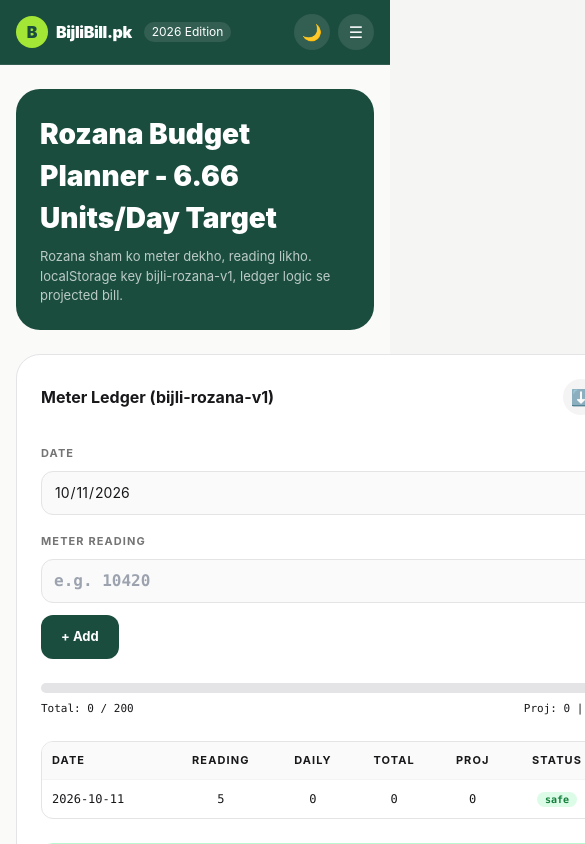
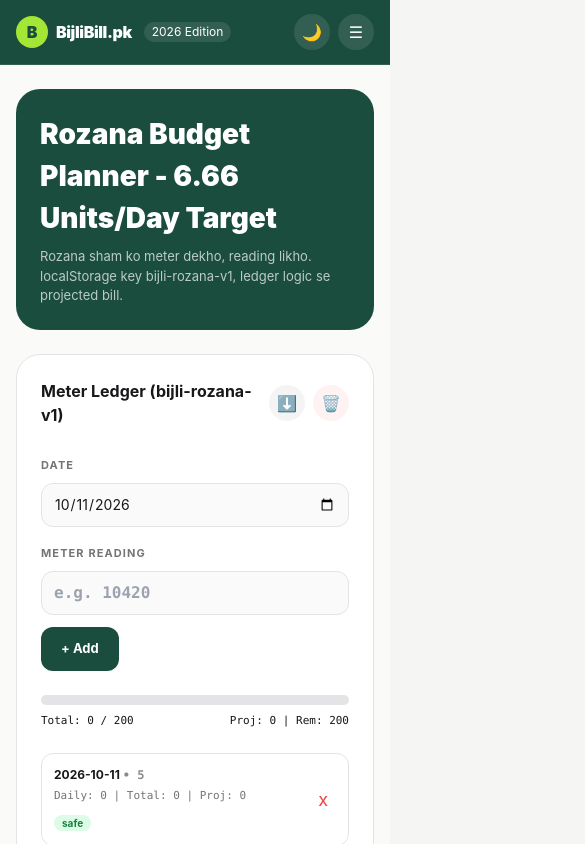
Before and after one commit to gmaaskani/bijlibill-pk, a Next.js app: page /rozana-budget-planner in a window 390 px wide. Both pictures are taken after typing "5" into the empty fields and a click on the button "+ Add". Shown: the top 844 px of the page, 585 px wide, since content can reach past the window. Built offline with nearby package versions, Linux system fonts and the light colour scheme.

Commit message:
Update rozana-budget-planner.js

```diff
--- a/pages/rozana-budget-planner.js
+++ b/pages/rozana-budget-planner.js
@@ -1,4 +1,3 @@
-
 import Head from 'next/head'
 import { useState, useEffect, useMemo } from 'react'
 
@@ -22,12 +21,12 @@ export default function Rozana(){
     for(let i=0;i<sorted.length;i++){
       const curr = sorted[i]
       const prev = i>0? sorted[i-1]: null
-      const daily = prev ? curr.reading - prev.reading : 0
+      const daily = prev? curr.reading - prev.reading : 0
       if(i>0) total += daily
-      const daysPassed = i // approx
-      const proj = daysPassed>0 ? (total/daysPassed)*30 : 0
+      const daysPassed = i
+      const proj = daysPassed>0? (total/daysPassed)*30 : 0
       const remaining = 200 - total
-      const status = total>200 ? 'danger' : proj>200 ? 'warning' : 'safe'
+      const status = total>200? 'danger' : proj>200? 'warning' : 'safe'
       rows.push({ id: curr.id, date: curr.date, reading: curr.reading, daily, total, proj, remaining, status })
     }
     const latest = rows[rows.length-1]
@@ -64,8 +63,8 @@ export default function Rozana(){
           <p className="mt-2 text-[13px] opacity-70">Rozana sham ko meter dekho, reading likho. localStorage key bijli-rozana-v1, ledger logic se projected bill.</p>
         </div>
 
-        <div className="grid md:grid-cols-[1.5fr_0.8fr] gap-4">
-          <div className="rounded-[24px] border p-6 bg-white dark:bg-zinc-900 border-zinc-200 dark:border-zinc-800">
+        <div className="grid grid-cols-1 md:grid-cols-[1.5fr_0.8fr] gap-4">
+          <div className="rounded-[24px] border p-6 bg-white dark:bg-zinc-900 border-zinc-200 dark:border-zinc-800 w-full max-w-full overflow-hidden">
             <div className="flex justify-between items-center">
               <h3 className="font-bold">Meter Ledger (bijli-rozana-v1)</h3>
               <div className="flex gap-2">
@@ -100,8 +99,27 @@ export default function Rozana(){
               </div>
             )}
 
-            <div className="mt-6 overflow-x-auto rounded-[12px] border border-zinc-200 dark:border-zinc-800">
-              <table className="min-w-[600px] w-full text-[12px]">
+            <div className="mt-6 w-full rounded-[12px] border border-zinc-200 dark:border-zinc-800 overflow-hidden">
+              {/* Mobile Cards - Phone Only */}
+              <div className="md:hidden divide-y divide-zinc-100 dark:divide-zinc-800">
+                {computed.rows.map(w=>
+                  <div key={w.id} className="p-3 flex justify-between items-center gap-3">
+                    <div className="min-w-0 flex-1">
+                      <div className="font-bold text-[12px]">{w.date} <span className="opacity-50 font-mono">• {w.reading}</span></div>
+                      <div className="text-[11px] opacity-60 font-mono mt-1">Daily: {w.daily} | Total: {w.total} | Proj: {w.proj.toFixed(0)}</div>
+                      <div className="mt-1">
+                        <span className={`px-2 py-0.5 rounded-full text-[10px] font-bold ${w.status==='danger'?'bg-red-100 text-red-600': w.status==='warning'?'bg-amber-100 text-amber-600':'bg-green-100 text-green-700'}`}>{w.status}</span>
+                      </div>
+                    </div>
+                    <button onClick={()=> setEntries(entries.filter(f=> f.id!==w.id))} className="text-red-500 px-2 text-[18px]">x</button>
+                  </div>
+                )}
+                {computed.rows.length===0 && <div className="p-4 text-[12px] opacity-60 text-center">No entries yet</div>}
+              </div>
+
+              {/* Desktop Table - Laptop Only */}
+              <div className="hidden md:block overflow-x-auto">
+                <table className="w-full text-[12px]">
                   <thead className="bg-zinc-50 dark:bg-zinc-800 text-[11px] font-bold uppercase tracking-widest">
                     <tr>
                       <th className="p-2.5 text-left">Date</th>
@@ -131,6 +149,7 @@ export default function Rozana(){
                     )}
                   </tbody>
                 </table>
+              </div>
             </div>
 
             <div className="mt-6 p-4 rounded-[12px] bg-[#f0fdf4] dark:bg-[#143a2f] border border-green-200">
```
Lines whose indentation alone changed are shown as unchanged.
